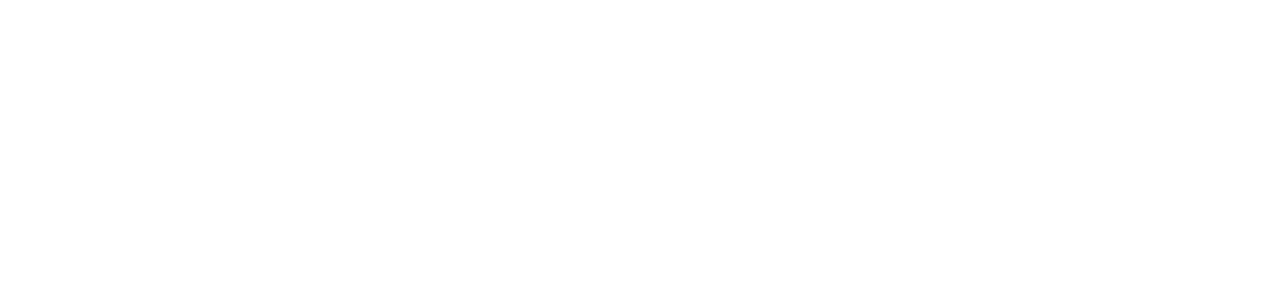
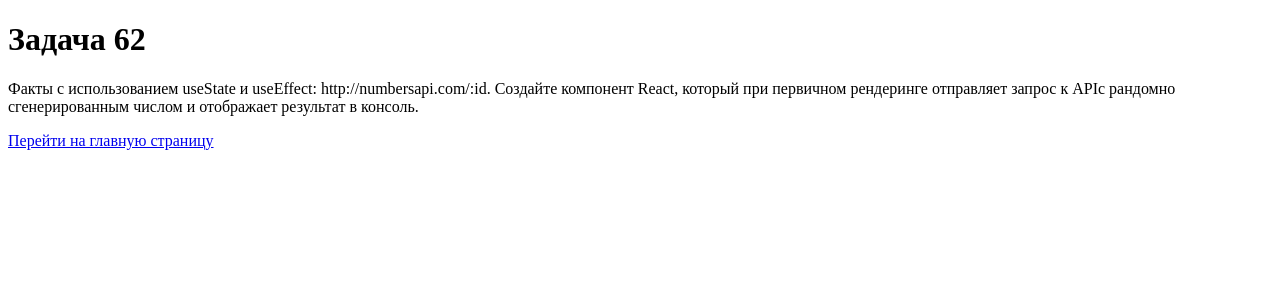
Before and after one commit to ArinaBogan/react-tasks, a React (Create React App) app in the folder react-tasks/: page /task62 in a window 1280 px wide. Before the commit this address had no page. Shown: the top 300 px of the page. Built offline with nearby package versions, Linux system fonts and the light colour scheme.

Commit message:
added react_tasks

```diff
--- a/react-tasks/src/App.js
+++ b/react-tasks/src/App.js
@@ -56,6 +56,7 @@
 import Task59 from './Page/Task59/Task59';
 import Task60 from './Page/Task60/Task60';
 import Task61 from './Page/Task61/Task61';
+import Task62 from './Page/Task62/Task62';
 
 function App() {
   return (
@@ -118,6 +119,7 @@
         <Route path='/task59' element={<Task59></Task59>}></Route>
         <Route path='/task60' element={<Task60></Task60>}></Route>
         <Route path='/task61' element={<Task61></Task61>}></Route>
+        <Route path='/task62' element={<Task62></Task62>}></Route>
 
       </Routes>
     </>
--- a/react-tasks/src/Page/Home/Home.js
+++ b/react-tasks/src/Page/Home/Home.js
@@ -59,6 +59,7 @@
         <p><Link to='/task59'>Задача 59</Link> </p>
         <p><Link to='/task60'>Задача 60</Link> </p>
         <p><Link to='/task61'>Задача 61</Link> </p>
+        <p><Link to='/task62'>Задача 62</Link> </p>
 
     </>);
 }
--- /dev/null
+++ b/react-tasks/src/Page/Task62/Task62.js
@@ -0,0 +1,25 @@
+import { Link } from 'react-router-dom';
+import { useEffect, useState } from 'react';
+import axios from 'axios';
+
+function Task62() {
+    const [val, setVal] = useState('');
+
+    async function getInfo() {
+        const data = await axios.get('http://numbersapi.com/:id');
+        setVal(data.data)
+    }
+    return (
+        <>
+            <h1>Задача 62</h1>
+            <p> Факты с использованием useState и useEffect: http://numbersapi.com/:id. Создайте
+                компонент React, который при первичном рендеринге отправляет запрос к APIс
+                рандомно сгенерированным числом и отображает результат в консоль.</p>
+
+
+
+            <p><Link to='/'>Перейти на главную страницу</Link></p>
+        </>);
+}
+
+export default Task62;
```
